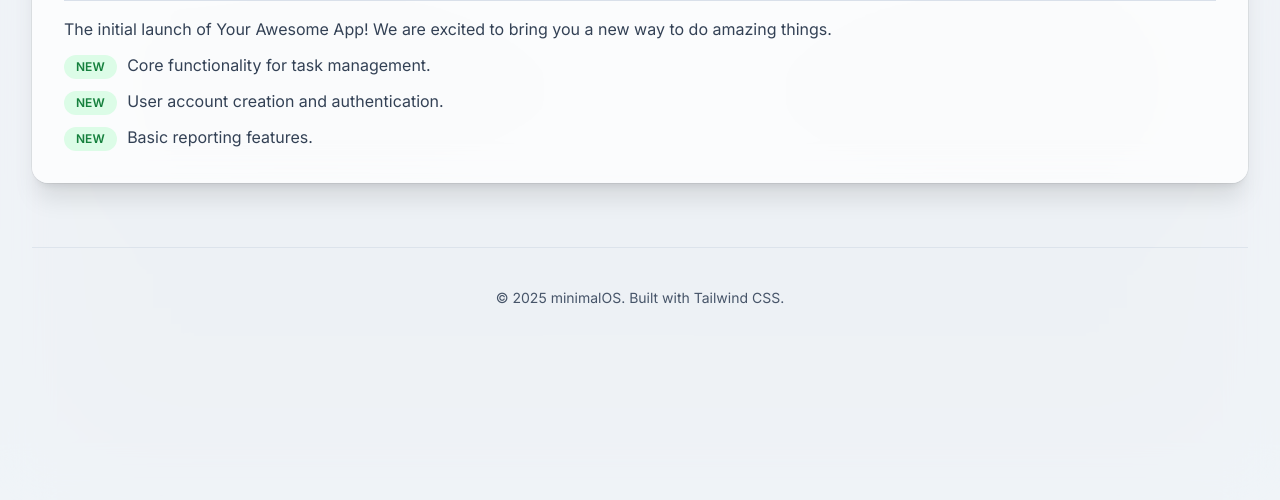
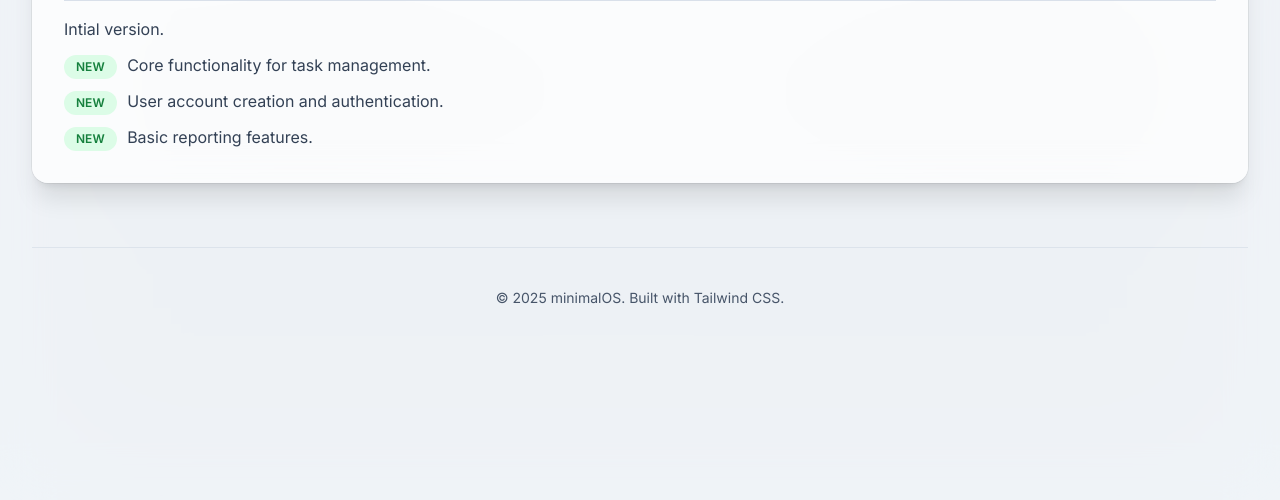
Before and after one commit to xavier110/xavier110.github.io, a plain HTML site: page changelogs.html in a window 1280 px wide. Shown: the part 300-800 px from the top of the page. Drawn offline with nearby package versions, Linux system fonts and the light colour scheme; placeholder pictures from the web are drawn by us.

Commit message:
Update changelogs.html

```diff
--- a/changelogs.html
+++ b/changelogs.html
@@ -62,7 +62,7 @@
               </time>
             </div>
             <div class="text-slate-700 dark:text-slate-300 text-sm sm:text-base leading-relaxed space-y-3">
-              <p>The initial launch of Your Awesome App! We are excited to bring you a new way to do amazing things.</p>
+              <p>Intial version.</p>
               <ul class="list-none pl-0 space-y-2.5 mt-4">
                 <li><span class="inline-flex items-center px-3 py-1 rounded-full text-xs font-semibold bg-green-100 text-green-700 dark:bg-green-600/30 dark:text-green-300 mr-1.5">NEW</span> Core functionality for task management.</li>
                 <li><span class="inline-flex items-center px-3 py-1 rounded-full text-xs font-semibold bg-green-100 text-green-700 dark:bg-green-600/30 dark:text-green-300 mr-1.5">NEW</span> User account creation and authentication.</li>
```
